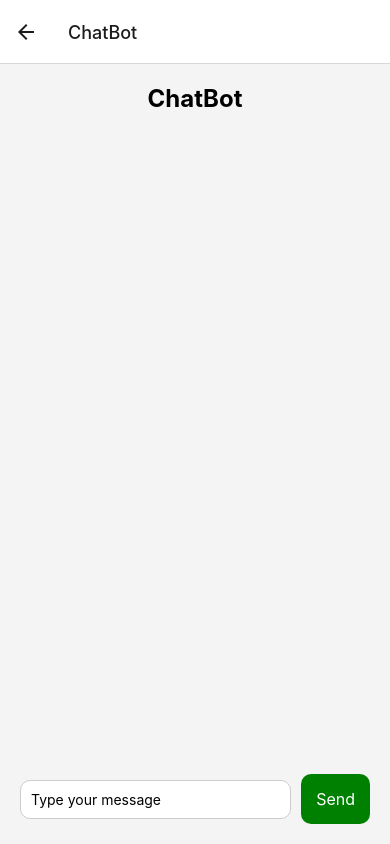
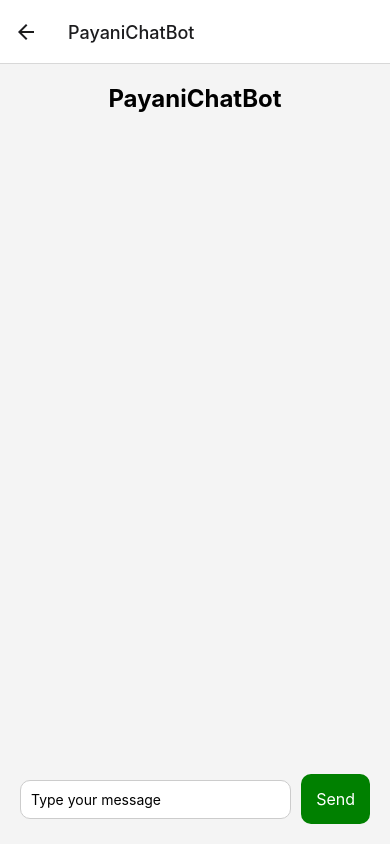
Before and after one commit to sudharson-c/my-app1, a React Native app: screen /ChatBot in a window 390 px wide. Built offline with nearby package versions, Linux system fonts and the light colour scheme.

Commit message:
moved chatbot ui to bottom

```diff
--- a/App.js
+++ b/App.js
@@ -25,7 +25,7 @@ export default function App() {
           <Stack.Screen
             name="ChatBot"
             component={ChatBot}
-            options={{ title: "ChatBot" }}
+            options={{ title: "PayaniChatBot" }}
           />
           <Stack.Screen
             name="PlanWithAi"
--- a/screens/ChatBot.js
+++ b/screens/ChatBot.js
@@ -37,7 +37,7 @@ const ChatBot = () => {
         ref={scrollViewRef}
         onContentSizeChange={() => scrollViewRef.current?.scrollToEnd({ animated: true })}
       >
-        <Text style={styles.heading}>ChatBot</Text>
+        <Text style={styles.heading}>PayaniChatBot</Text>
         <View style={styles.chatContainer}>
           {chatHistory.map((chat, index) => (
             <Text key={index} style={chat.sender === 'user' ? styles.userMessage : styles.botMessage}>
--- a/screens/Page.js
+++ b/screens/Page.js
@@ -55,17 +55,16 @@ const Page = () => {
           <Text style={styles.planButtonText}>Plan Your Trip with AI✨</Text>
         </TouchableOpacity>
 
-        <TouchableOpacity
-          style={styles.planButton}
-          onPress={() => navigation.navigate('ChatBot')}
-        >
-          <Text style={styles.planButtonText}>ChatBot</Text>
-        </TouchableOpacity>
-
         <Listings listings={listingData} category={category} />
 
         <GroupListings listings={groupData} />
       </ScrollView>
+      <TouchableOpacity
+        style={styles.chatBotButton}
+        onPress={() => navigation.navigate('ChatBot')}
+      >
+        <Ionicons name="chatbubbles" size={28} color={Colors.white} />
+      </TouchableOpacity>
     </SafeAreaView>
   );
 };
@@ -110,6 +109,17 @@ const styles = StyleSheet.create({
   planButtonText: {
     fontSize: 18,
     color: Colors.white,
-    fontWeight:'bold'
+    fontWeight: 'bold'
+  },
+  chatBotButton: {
+    position: 'absolute',
+    bottom: 30,
+    right: 20,
+    backgroundColor: Colors.primaryColor,
+    width: 60,
+    height: 60,
+    borderRadius: 30,
+    alignItems: 'center',
+    justifyContent: 'center',
   },
 });
```
